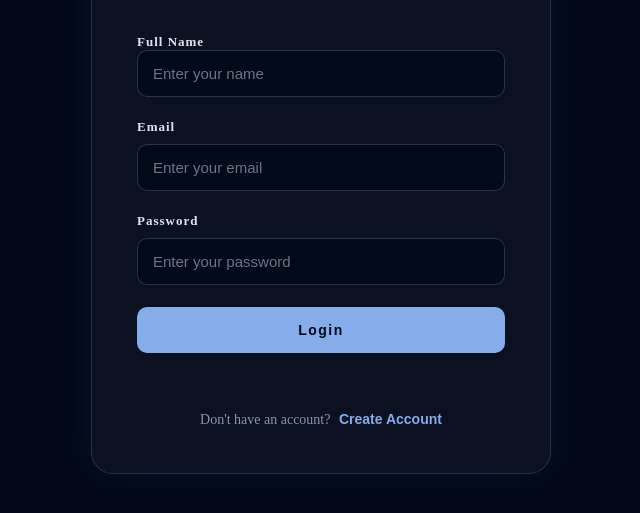
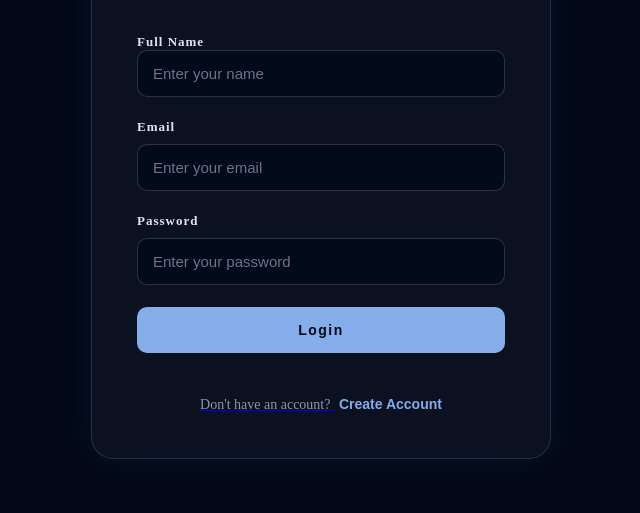
Before and after one commit to Imnotzeynab/Cosmic-Health, a plain HTML site: page auth.html in a window 1280 px wide. Shown: the part 219-732 px from the top of the page, without its empty margins (319-959 px from the left). Drawn offline with Linux system fonts and the light colour scheme; a web font is replaced by a local one.

Commit message:
Update auth.html

```diff
--- a/auth.html
+++ b/auth.html
@@ -100,7 +100,7 @@
 
 
             <!-- SUBMIT -->
-
+  <a href="healthind.html">
             <button
                 type="submit"
                 class="auth-button"
```
